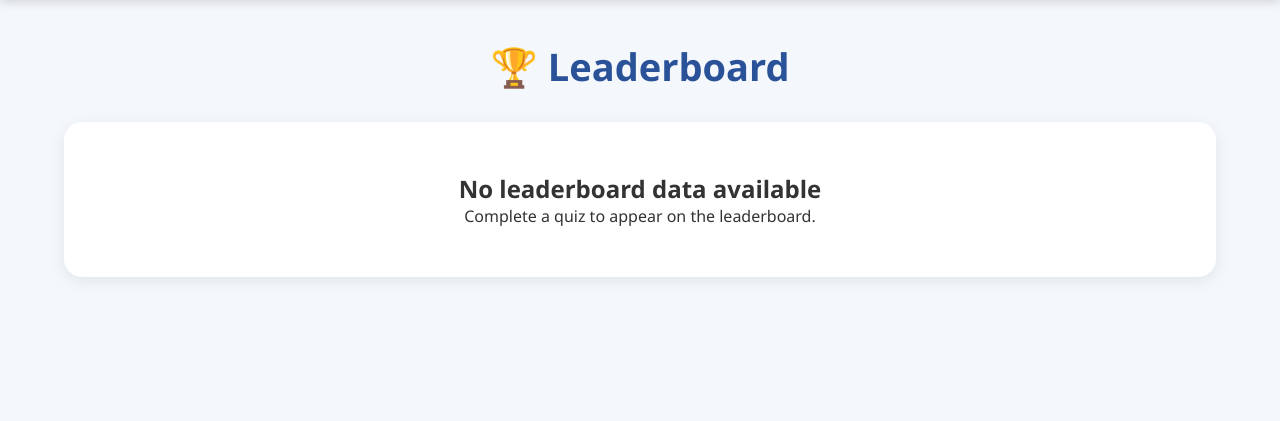
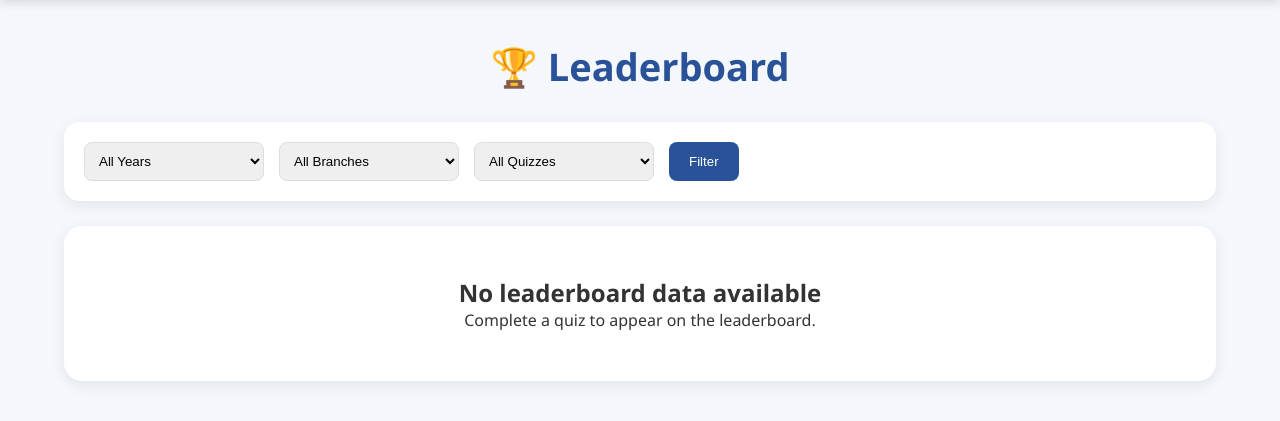
Before and after one commit to Nanditha586/Online-Quiz, a Django app: template quiz_platform/templates/leaderboard.html in a window 1280 px wide. Shown: the part 71-492 px from the top of the page. Run offline with Django 5.2, Linux system fonts and the light colour scheme; the template is opened without the code that fills it, so the values that code supplies are empty.

Commit message:
final commit

```diff
--- a/quiz_platform/templates/leaderboard.html
+++ b/quiz_platform/templates/leaderboard.html
@@ -153,6 +153,35 @@
             font-weight:bold;
             color:#198754;
         }
+        .filter-box{
+    background:white;
+    padding:20px;
+    margin-bottom:25px;
+    border-radius:15px;
+    box-shadow:0 4px 15px rgba(0,0,0,.08);
+}
+
+.filter-box form{
+    display:flex;
+    gap:15px;
+    flex-wrap:wrap;
+}
+
+.filter-box select{
+    padding:10px;
+    border:1px solid #ddd;
+    border-radius:8px;
+    min-width:180px;
+}
+
+.filter-box button{
+    background:#2a5298;
+    color:white;
+    border:none;
+    padding:10px 20px;
+    border-radius:8px;
+    cursor:pointer;
+}
 
         /* Empty State */
 
@@ -245,13 +274,7 @@
     {% endif %}
 
 
-    {% if user_role and user_role.role == 'staff' %}
 
-        <a href="/upload-questions/">
-            Upload Questions
-        </a>
-
-    {% endif %}
 
     <a href="/logout/">
         Logout
@@ -267,6 +290,93 @@
         <h1 class="page-title">
             🏆 Leaderboard
         </h1>
+        {% if user_role.role != 'student' %}
+
+<div class="filter-box">
+
+    <form method="GET">
+
+        <select name="year">
+
+            <option value="">
+                All Years
+            </option>
+
+            <option value="1">
+                1st Year
+            </option>
+
+            <option value="2">
+                2nd Year
+            </option>
+
+            <option value="3">
+                3rd Year
+            </option>
+
+            <option value="4">
+                4th Year
+            </option>
+
+        </select>
+
+        <select name="branch">
+
+            <option value="">
+                All Branches
+            </option>
+
+            <option value="CSE">
+                CSE
+            </option>
+
+            <option value="ECE">
+                ECE
+            </option>
+
+            <option value="EEE">
+                EEE
+            </option>
+
+            <option value="IT">
+                IT
+            </option>
+
+            <option value="MECH">
+                MECH
+            </option>
+
+            <option value="CIVIL">
+                CIVIL
+            </option>
+
+        </select>
+
+        <select name="quiz">
+
+            <option value="">
+                All Quizzes
+            </option>
+
+            {% for quiz in quizzes %}
+
+            <option value="{{ quiz.id }}">
+                {{ quiz.title }}
+            </option>
+
+            {% endfor %}
+
+        </select>
+
+        <button type="submit">
+            Filter
+        </button>
+
+    </form>
+
+</div>
+
+{% endif %}
 
         {% if leaderboard_data %}
 
```
Also changed, not shown: quiz_platform/quizzes/views.py (+46 -9 lines).
